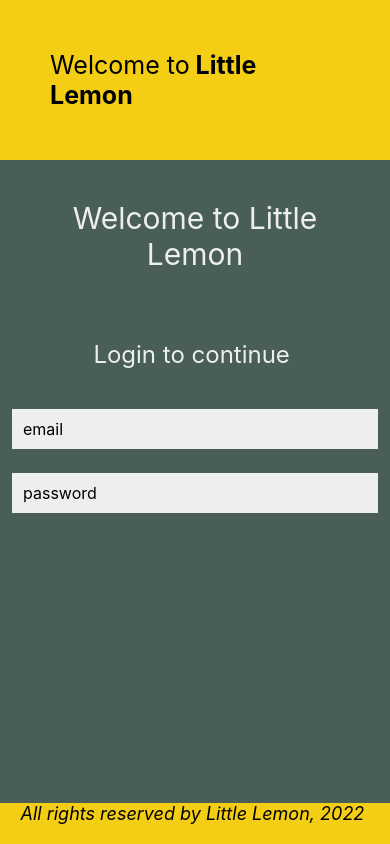
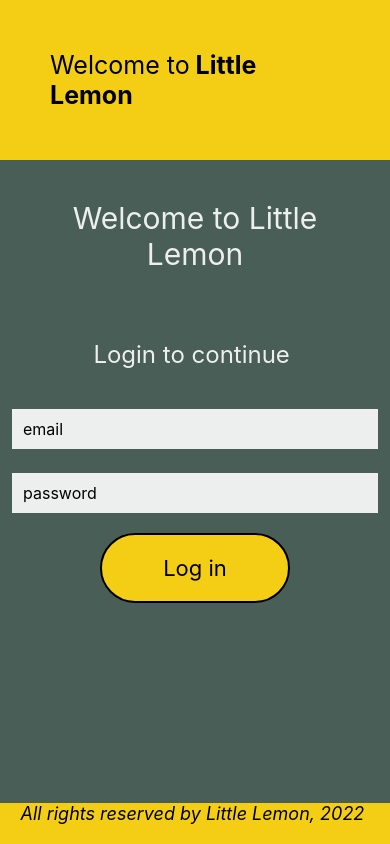
Before and after one commit to memonevarez/LittleLemonApp, a React Native app: screen / in a window 390 px wide. Built offline with nearby package versions, Linux system fonts and the light colour scheme.

Commit message:
PressableComponentsAdded

```diff
--- a/App.js
+++ b/App.js
@@ -14,9 +14,10 @@
     <>
       <View style={styles.container}>
         <LittleLemonHeader />
-        {/* <WelcomeScreen />
+
+        {/*<FeedbackForm />
         <MenuItemsSectionList />
-        <FeedbackForm />*/}
+        <WelcomeScreen />*/}
         <LoginScreen />
       </View>
       <View style={{ backgroundColor: "#495E57" }}>
--- a/components/LoginScreen.js
+++ b/components/LoginScreen.js
@@ -1,9 +1,17 @@
 import React, { useState } from "react";
-import { ScrollView, Text, StyleSheet, TextInput, View } from "react-native";
+import {
+  ScrollView,
+  Text,
+  StyleSheet,
+  TextInput,
+  View,
+  Pressable,
+} from "react-native";
 
 export default function LoginScreen() {
   const [email, onChangeEmail] = useState("");
   const [password, onChangePassword] = useState("");
+  const [loggedIn, setLoggedIn] = useState(false);
 
   return (
     <ScrollView style={styles.container}>
@@ -27,6 +35,14 @@
         secureTextEntry={true}
         clearButtonMode="always"
       />
+      <Pressable
+        onPress={() => {
+          setLoggedIn(!loggedIn);
+        }}
+        style={styles.loginButton}
+      >
+        <Text style={styles.loginText}>Log in</Text>
+      </Pressable>
     </ScrollView>
   );
 }
@@ -57,4 +73,18 @@
     borderColor: "#EDEFEE",
     backgroundColor: "#EDEFEE",
   },
+  loginButton: {
+    padding: 20,
+    marginVertical: 8,
+    margin: 100,
+    backgroundColor: "#F4CE14",
+    borderColor: "black",
+    borderWidth: 2,
+    borderRadius: 50,
+  },
+  loginText: {
+    fontSize: 22,
+    textAlign: "center",
+    color: "black",
+  },
 });
--- a/components/MenuItemsSectionList.js
+++ b/components/MenuItemsSectionList.js
@@ -1,6 +1,5 @@
-import React from "react";
-
-import { View, Text, SectionList, StyleSheet } from "react-native";
+import React, { useState } from "react";
+import { View, Text, SectionList, StyleSheet, Pressable } from "react-native";
 
 const menuItemsToDisplay = [
   {
@@ -56,6 +55,7 @@
 const Header = () => <Text style={menuStyles.menuHeaderText}>Our Menu</Text>;
 
 const MenuItemsSectionList = () => {
+  const [showMenu, setShowMenu] = useState(false);
   const renderItem = ({ item }) => <Item name={item.name} price={item.price} />;
 
   const renderSectionHeader = ({ section: { title } }) => (
@@ -66,6 +66,24 @@
 
   return (
     <View style={menuStyles.container}>
+      {!showMenu && (
+        <Text style={menuStyles.infoSection}>
+          Little Lemon is a charming neighborhood bistro that serves simple food
+          and classic cocktails in a lively but casual environment. View our
+          menu to explore our cuisine with daily specials!
+        </Text>
+      )}
+      <Pressable
+        onPress={() => {
+          setShowMenu(!showMenu);
+        }}
+        style={menuStyles.menuButton}
+      >
+        <Text style={menuStyles.buttonText}>
+          {showMenu ? "Home" : "View Menu"}
+        </Text>
+      </Pressable>
+      {showMenu && (
         <SectionList
           sections={menuItemsToDisplay}
           keyExtractor={(item, index) => item + index}
@@ -73,6 +91,7 @@
           renderSectionHeader={renderSectionHeader}
           ListHeaderComponent={Header}
         ></SectionList>
+      )}
     </View>
   );
 };
@@ -107,6 +126,28 @@
     flexWrap: "wrap",
     textAlign: "center",
   },
+  menuButton: {
+    padding: 10,
+    marginVertical: 10,
+    margin: 40,
+    backgroundColor: "#EDEFEE",
+    borderColor: "black",
+    borderWidth: 2,
+    borderRadius: 12,
+  },
+  buttonText: {
+    color: "#333333",
+    textAlign: "center",
+    fontSize: 22,
+  },
+  infoSection: {
+    fontSize: 24,
+    padding: 20,
+    marginVertical: 8,
+    color: "#EDEFEE",
+    textAlign: "center",
+    backgroundColor: "#495E57",
+  },
 });
 
 export default MenuItemsSectionList;
```
Lines whose indentation alone changed are shown as unchanged.
